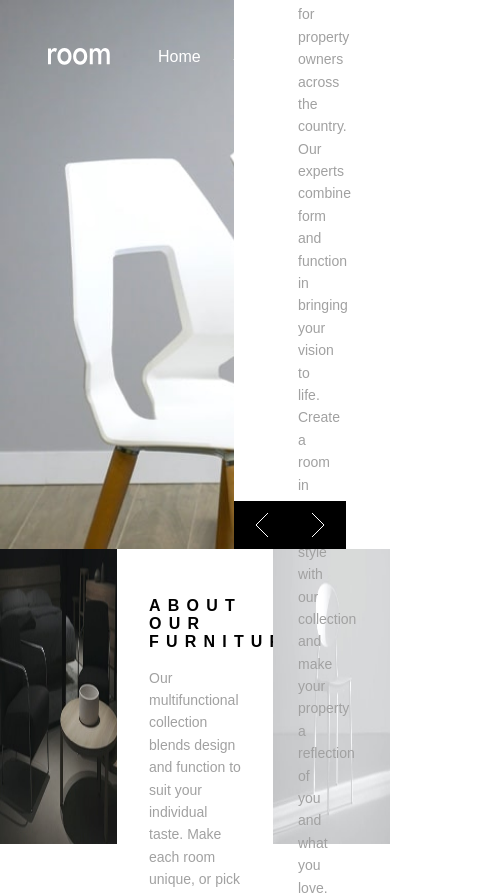
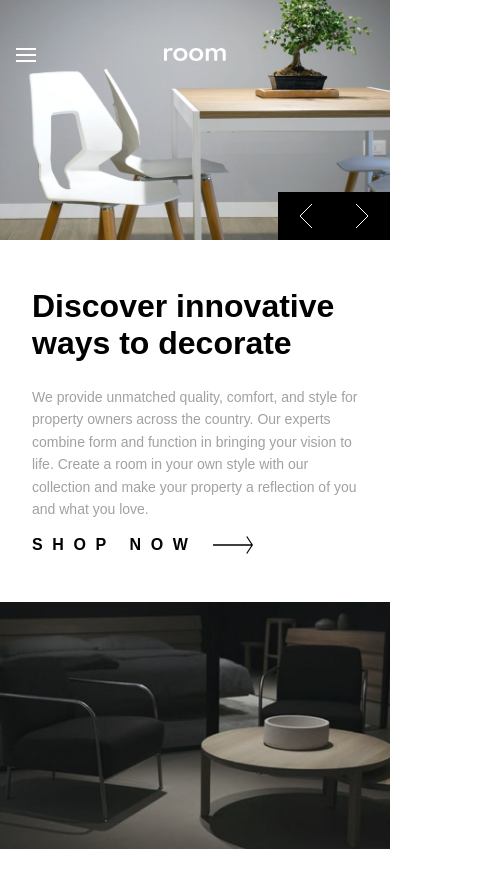
Before and after one commit to Badr-21/Room-homepage, a plain HTML site: page index.html in a window 390 px wide. Shown: the top 893 px of the page, 496 px wide, since content can reach past the window. Drawn offline with Linux system fonts and the light colour scheme.

Commit message:
Add files via upload
5th commit

```diff
--- a/Style.css
+++ b/Style.css
@@ -30,7 +30,10 @@ body {
    padding: 3rem;
    background-image: url("images/desktop-image-hero-1.jpg");
    background-size: cover;
-   transition: 1;
+}
+.hero .image-section .icon-hamburger,
+.hero .image-section .icon-close {
+   display: none;
 }
 
 .hero .image-section .navbar {
@@ -180,3 +183,143 @@ body {
       background-color: var(--Very-Dark-Gray);
    }
 }
+
+@media (max-width: 1120px) {
+   body {
+      width: 100%;
+      height: 100vh;
+   }
+
+   .hero .image-section {
+      width: 50%;
+   }
+
+   .hero .text-section {
+      width: 50%;
+   }
+}
+
+@media (max-width: 945px) {
+   body {
+      width: 100%;
+      height: auto;
+   }
+
+   .hero {
+      width: 100%;
+      flex-direction: column;
+   }
+
+   .hero .image-section {
+      width: 100%;
+      height: 30rem;
+   }
+
+   .hero .text-section {
+      width: 100%;
+      padding: 4rem;
+   }
+
+   .hero .text-section .buttons {
+      top: calc(0% - 3rem);
+      left: calc(100% - 7rem);
+   }
+}
+
+@media (max-width: 770px) {
+   .hero .image-section {
+      width: 100%;
+      height: 25rem;
+   }
+
+   .about {
+      height: auto;
+      flex-direction: column;
+   }
+
+   .about img {
+      width: 100%;
+   }
+
+   .about .about-text {
+      width: 100%;
+      padding: 3rem 2rem;
+   }
+}
+
+@media (max-width: 650px) {
+   .hero .image-section {
+      width: 100%;
+      height: 20rem;
+   }
+}
+
+@media (max-width: 520px) {
+   .hero .image-section {
+      width: 100%;
+      height: 15rem;
+   }
+}
+
+@media (max-width: 450px) {
+   .hero .image-section {
+      padding: 3rem 1rem;
+   }
+
+   .hero.show-nav .image-section {
+      padding: 0;
+      position: relative;
+   }
+
+   .hero.show-nav .image-section .logo {
+      display: none;
+   }
+
+   .hero .image-section .icon-hamburger {
+      display: block;
+   }
+
+   .hero.show-nav .image-section .icon-hamburger {
+      display: none;
+   }
+
+   .hero.show-nav .image-section .icon-close {
+      display: block;
+   }
+
+   .hero .image-section .navbar {
+      justify-content: flex-start;
+      column-gap: 8rem;
+   }
+
+   .hero.show-nav .image-section .navbar {
+      position: absolute;
+      width: 100%;
+      padding: 3rem 0;
+      column-gap: 2.5rem;
+      justify-content: center;
+      background-color: var(--White);
+      top: -45%;
+   }
+
+   .hero .image-section .navbar ul {
+      display: none;
+   }
+
+   .hero.show-nav .image-section .navbar ul {
+      display: flex;
+   }
+
+   .hero.show-nav .image-section .navbar ul li {
+      color: var(--Black);
+      font-weight: 700;
+   }
+
+   .hero .text-section {
+      padding: 3rem 2rem;
+   }
+
+   .hero .text-section .all-texts h2 {
+      font-size: 2rem;
+   }
+}
--- a/index.html
+++ b/index.html
@@ -5,12 +5,7 @@
       <meta name="viewport" content="width=device-width, initial-scale=1.0" />
       <!-- displays site properly based on user's device -->
       <link rel="stylesheet" href="Style.css" />
-    <link
-      rel="icon"
-      type="image/png"
-      sizes="32x32"
-      href="./images/favicon-32x32.png"
-    />
+      <link rel="icon" type="image/png" sizes="32x32" href="./images/favicon-32x32.png" />
       <link rel="preconnect" href="https://fonts.googleapis.com" />
       <link rel="preconnect" href="https://fonts.gstatic.com" crossorigin />
       <title>Frontend Mentor | Room homepage</title>
@@ -20,7 +15,13 @@
          <section class="image-section" id="image">
             <div class="image-hero">
                <nav class="navbar">
-            <img src="images/logo.svg" alt="logo" />
+                  <img
+                     class="icon-hamburger"
+                     src="images/icon-hamburger.svg"
+                     alt="icon hamburger"
+                  />
+                  <img class="logo" src="images/logo.svg" alt="logo" />
+                  <img class="icon-close" src="images/icon-close.svg" alt="icon-close" />
                   <ul>
                      <li>Home</li>
                      <li>Shop</li>
@@ -35,31 +36,28 @@
                <div class="first text active" data-index="0">
                   <h2>Discover innovative ways to decorate</h2>
                   <p>
-              We provide unmatched quality, comfort, and style for property
-              owners across the country. Our experts combine form and function
-              in bringing your vision to life. Create a room in your own style
-              with our collection and make your property a reflection of you and
-              what you love.
+                     We provide unmatched quality, comfort, and style for property owners across the
+                     country. Our experts combine form and function in bringing your vision to life.
+                     Create a room in your own style with our collection and make your property a
+                     reflection of you and what you love.
                   </p>
                </div>
                <div class="second text" data-index="1">
                   <h2>We are available all across the globe</h2>
                   <p>
-              With stores all over the world, it's easy for you to find
-              furniture for your home or place of business. Locally, we're in
-              most major cities throughout the country. Find the branch nearest
-              you using our store locator. Any questions? Don't hesitate to
-              contact us today.
+                     With stores all over the world, it's easy for you to find furniture for your
+                     home or place of business. Locally, we're in most major cities throughout the
+                     country. Find the branch nearest you using our store locator. Any questions?
+                     Don't hesitate to contact us today.
                   </p>
                </div>
                <div class="third text" data-index="2">
                   <h2>Manufactured with the best materials</h2>
                   <p>
-              Our modern furniture store provide a high level of quality. Our
-              company has invested in advanced technology to ensure that every
-              product is made as perfect and as consistent as possible. With
-              three decades of experience in this industry, we understand what
-              customers want for their home and office.
+                     Our modern furniture store provide a high level of quality. Our company has
+                     invested in advanced technology to ensure that every product is made as perfect
+                     and as consistent as possible. With three decades of experience in this
+                     industry, we understand what customers want for their home and office.
                   </p>
                </div>
             </div>
@@ -78,12 +76,11 @@
          <div class="about-text">
             <h3>About our furniture</h3>
             <p>
-          Our multifunctional collection blends design and function to suit your
-          individual taste. Make each room unique, or pick a cohesive theme that
-          best express your interests and what inspires you. Find the furniture
-          pieces you need, from traditional to contemporary styles or anything
-          in between. Product specialists are available to help you create your
-          dream space.
+               Our multifunctional collection blends design and function to suit your individual
+               taste. Make each room unique, or pick a cohesive theme that best express your
+               interests and what inspires you. Find the furniture pieces you need, from traditional
+               to contemporary styles or anything in between. Product specialists are available to
+               help you create your dream space.
             </p>
          </div>
          <img src="images/image-about-light.jpg" alt="image about light" />
--- a/script.js
+++ b/script.js
@@ -73,3 +73,20 @@ previous.addEventListener("click", () => {
    console.log(currentText, currentImage);
    image.style.backgroundImage = `url(images/desktop-image-hero-${currentImage}.jpg)`;
 });
+
+//mobile
+
+const body = document.querySelector("body");
+const hero = document.querySelector(".hero");
+const hamburgerIcon = document.querySelector(".icon-hamburger");
+const closeIcon = document.querySelector(".icon-close");
+
+hamburgerIcon.addEventListener("click", () => {
+   hero.classList.add("show-nav");
+   body.style.paddingTop = "7rem";
+});
+
+closeIcon.addEventListener("click", () => {
+   hero.classList.remove("show-nav");
+   body.style.paddingTop = "0rem";
+});
```
Lines whose indentation alone changed are shown as unchanged.
